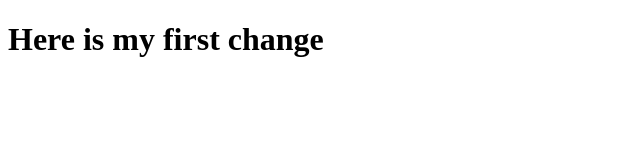
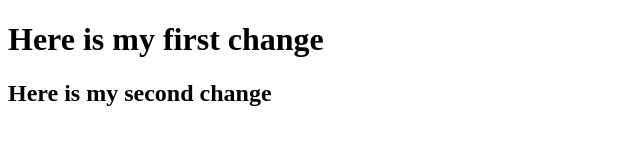
Before and after one commit to Felixdrawe/quizapp, a plain HTML site: page index.html in a window 1280 px wide. Shown: the whole page, without its empty margins (0-640 px from the left). Drawn offline with Linux system fonts and the light colour scheme.

Commit message:
added subheadline

```diff
--- a/index.html
+++ b/index.html
@@ -7,6 +7,7 @@
 </head>
 <body>
     <h1>Here is my first change</h1>
+    <h2>Here is my second change</h2>
 
 </body>
 </html>
```
